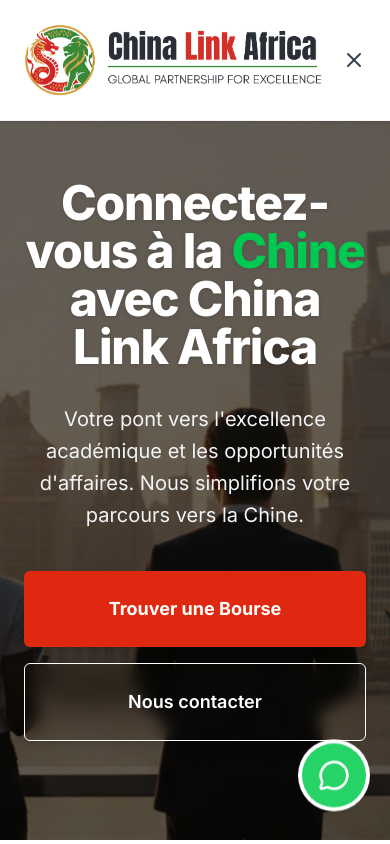
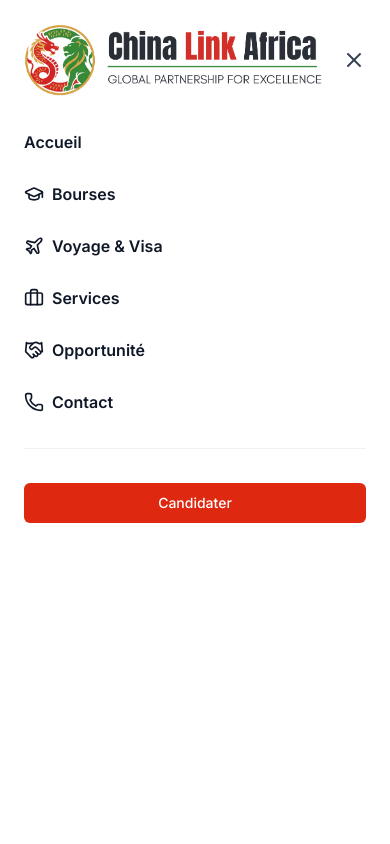
Before and after one commit to Kevjes/china-link-africa, a Next.js app: page / in a window 390 px wide. Both pictures are taken after a click on the button "Ouvrir menu principal". Shown: the top 844 px of the page. Built offline with nearby package versions, Linux system fonts and the light colour scheme.

Commit message:
feat: add Navbar component with desktop and mobile navigation, including scroll-based visibility.

```diff
--- a/src/components/layout/Navbar.tsx
+++ b/src/components/layout/Navbar.tsx
@@ -37,6 +37,7 @@
     }, [lastScrollY]);
 
     return (
+        <>
             <header className={`fixed inset-x-0 top-0 z-50 bg-white shadow-sm border-b border-gray-100 transition-transform duration-300 ease-in-out ${isVisible ? "translate-y-0" : "-translate-y-full"}`}>
                 <nav className="flex items-center justify-between p-6 lg:px-8" aria-label="Global">
                     <div className="flex lg:flex-1">
@@ -73,11 +74,12 @@
                         </Link>
                     </div>
                 </nav>
+            </header>
 
             {/* Mobile menu */}
             {mobileMenuOpen && (
-                <div className="lg:hidden fixed inset-0 z-50 bg-white">
-                    <div className="fixed inset-y-0 right-0 z-50 w-full overflow-y-auto bg-white px-6 py-6 sm:max-w-sm sm:ring-1 sm:ring-gray-900/10">
+                <div className="lg:hidden fixed inset-0 z-[100] bg-white">
+                    <div className="fixed inset-y-0 right-0 z-[100] w-full overflow-y-auto bg-white px-6 py-6 sm:max-w-sm sm:ring-1 sm:ring-gray-900/10">
                         <div className="flex items-center justify-between">
                             <Link href="/" className="-m-1.5 p-1.5 flex items-center" onClick={() => setMobileMenuOpen(false)}>
                                 <Image src="/images/logo-transparent.png" alt="China Link Africa Logo" width={150} height={50} className="h-18 w-auto" />
@@ -122,6 +124,6 @@
                     </div>
                 </div>
             )}
-        </header>
+        </>
     );
 }
```
Lines whose indentation alone changed are shown as unchanged.
